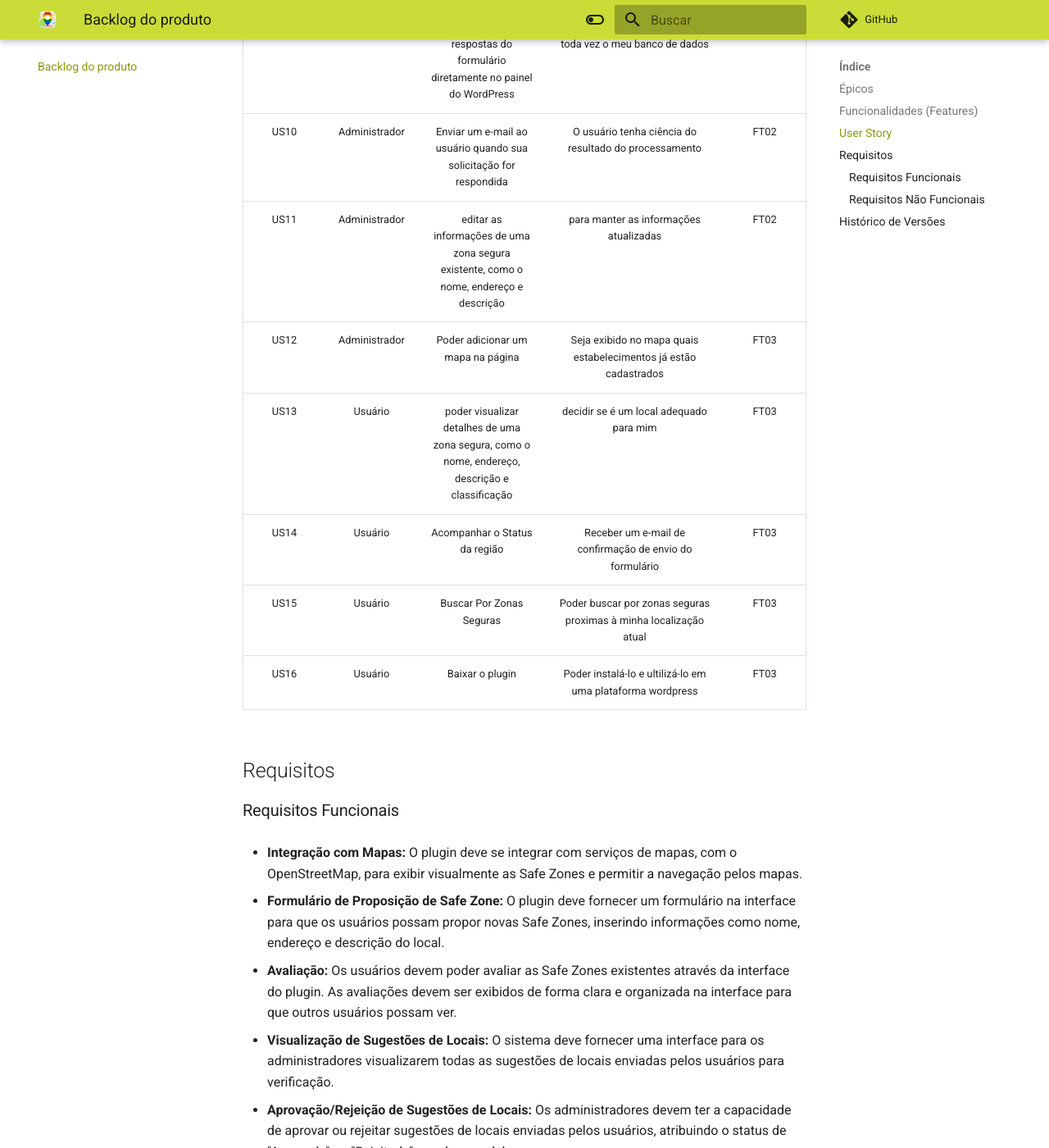
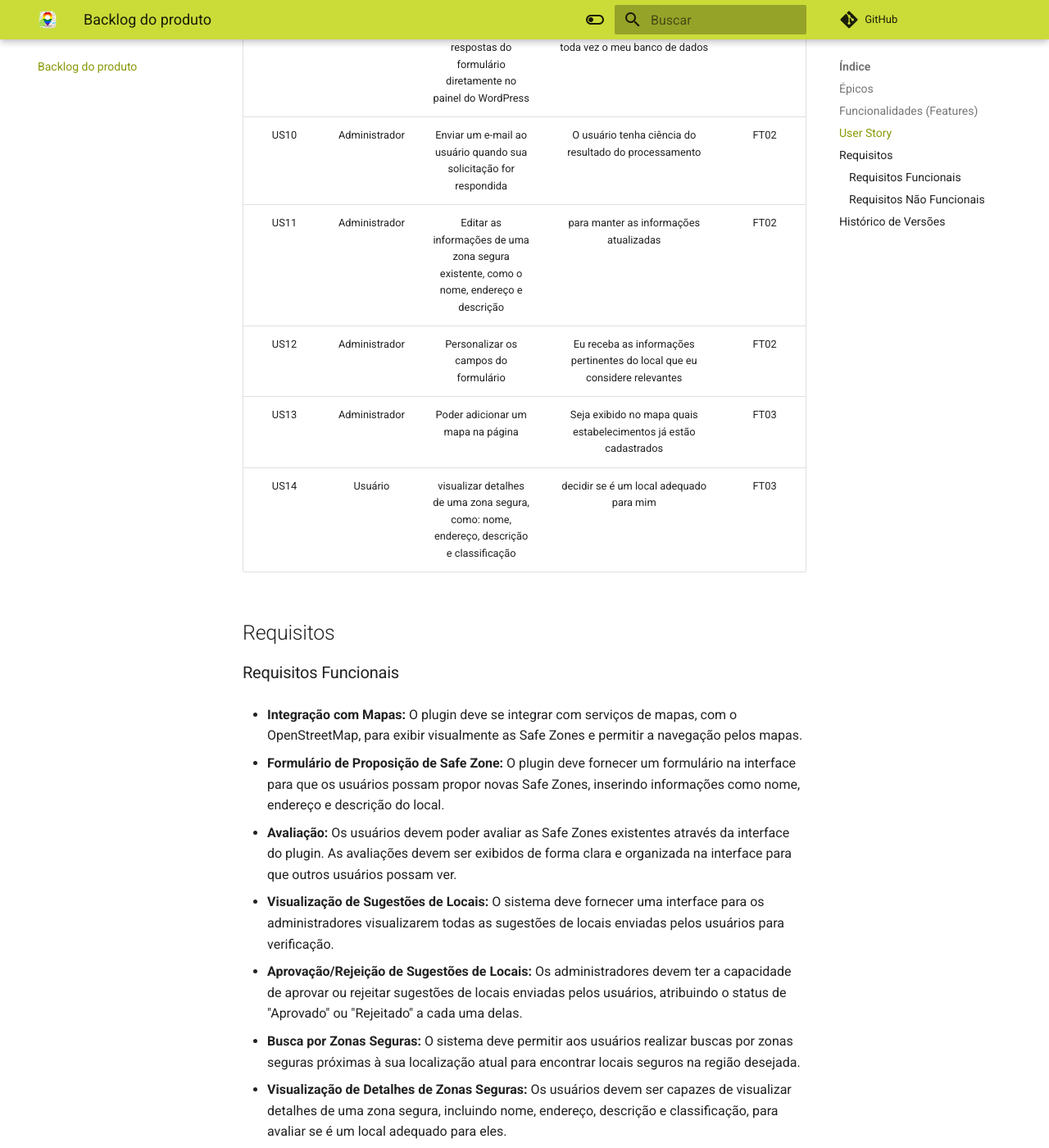
Before and after one commit to ResidenciaTICBrisa/T2G8-Plugin-Wordpress, an MkDocs documentation site: the page built from docs/backlog.md, in a window 1280 px wide and 1400 px high, scrolled down 2409 px. Shown: the whole window at 82% size. Built offline with MkDocs 1.6.1 and Material for MkDocs 9.7.7, drawn with Linux system fonts in a browser that asks for light colours; comment, search, counter and statistics services are not loaded; some of the changed text lies outside the part shown.

Commit message:
DOCS: Atualização do backlog

```diff
--- a/docs/backlog.md
+++ b/docs/backlog.md
@@ -4,16 +4,17 @@
 
 
 ## Épicos
-| ID | DESCRIÇÃO | ID RELACIONADO (TEMA) |
-|----|-----------|-----------------------|
-| EP01 | Como administrador, quero gerenciar formulários para georreferenciar estabelecimentos/serviços no meu site| TM01 |
+| ID | DESCRIÇÃO |
+|----|-----------|
+| EP01 | Como administrador, quero georreferenciar locais/serviços no meu site|
+| EP02 | Como administrador, desejo administrar os locais/serviços do meu site e gerenciar pedidos de adição no sistema via interface|
 
 ## Funcionalidades (Features)
 | ID | DESCRIÇÃO | ID RELACIONADO (ÉPICOS) |
 |----|-----------|-------------------------|
 | FT00 | Estudos gerais sobre o wordpress| --- |
 | FT01 | Formulário de pedido | EP01 |
-| FT02 | Interface de gerenciamento de formulários | EP01 |
+| FT02 | Interface de gerenciamento de formulários | EP02 |
 | FT03 | Georreferenciamento dos estabelecimentos/serviços| EP01 |
 
 
@@ -37,13 +38,10 @@
 |    US08    | Administrador | Validar os formulários enviados | Consiga aceitar/rejeitar os formulários | FT02 |
 |    US09    | Administrador | Eu acesse as respostas do formulário diretamente no painel do WordPress | Não seja necessário acessar toda vez o meu banco de dados | FT02 |
 |    US10    | Administrador | Enviar um e-mail ao usuário quando sua solicitação for respondida | O usuário tenha ciência do resultado do processamento | FT02 |
-|    US11    | Administrador |  editar as informações de uma zona segura existente, como o nome, endereço e descrição |  para manter as informações atualizadas | FT02 |
-|    US12    | Administrador | Poder adicionar um mapa na página | Seja exibido no mapa quais estabelecimentos já estão cadastrados | FT03 |
-|    US13    | Usuário | poder visualizar detalhes de uma zona segura, como o nome, endereço, descrição e classificação | decidir se é um local adequado para mim | FT03 |
-|    US14    | Usuário | Acompanhar o Status da região|  Receber um e-mail de confirmação de envio do formulário | FT03 |
-|    US15    | Usuário |Buscar Por Zonas Seguras | Poder buscar por zonas seguras proximas à minha localização atual | FT03 |
-|    US16    | Usuário | Baixar o plugin | Poder instalá-lo e ultilizá-lo em uma plataforma wordpress | FT03 |
-
+|    US11    | Administrador | Editar as informações de uma zona segura existente, como o nome, endereço e descrição |  para manter as informações atualizadas | FT02 |
+|    US12    | Administrador | Personalizar os campos do formulário |  Eu receba as informações pertinentes do local que eu considere relevantes | FT02 |
+|    US13    | Administrador | Poder adicionar um mapa na página | Seja exibido no mapa quais estabelecimentos já estão cadastrados | FT03 |
+|    US14    | Usuário | visualizar detalhes de uma zona segura, como: nome, endereço, descrição e classificação | decidir se é um local adequado para mim | FT03 |
 
 ## Requisitos
 
```
Also changed, not shown: other parts of docs/backlog.md (+1 -1 lines).
